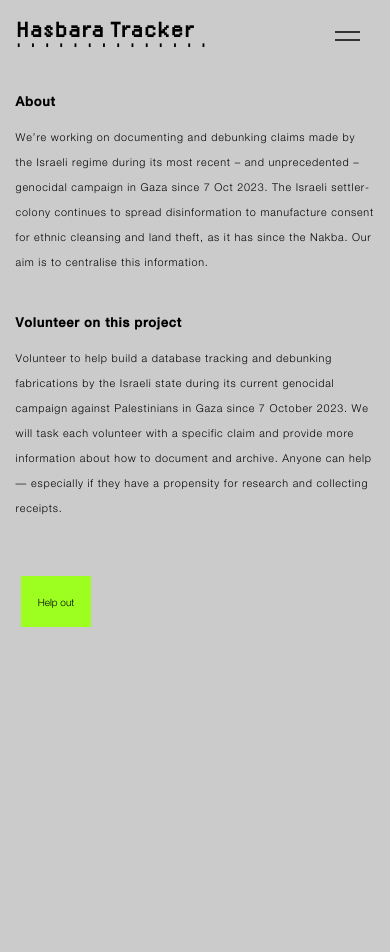
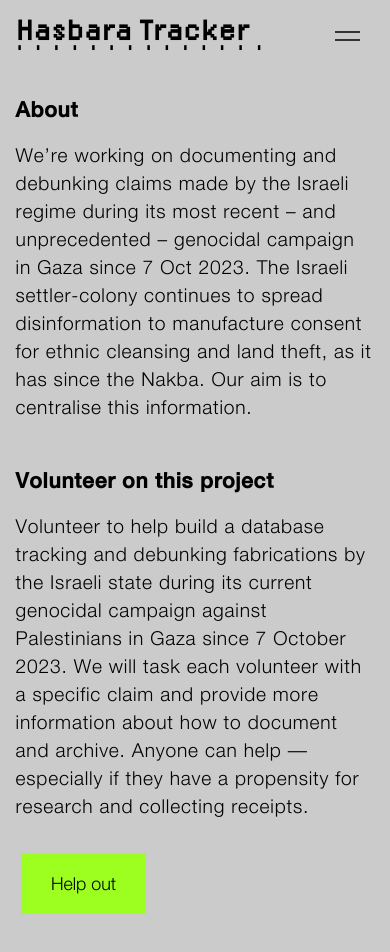
Before and after one commit to tamtzekin/hasbara-tracker, a React (Create React App) app: page / in a window 390 px wide. Shown: the top 952 px of the page. Before the commit the page ends 844 px from the top, so only its background shows below. Built offline with nearby package versions, Linux system fonts and the light colour scheme.

Commit message:
bigger font, menu styling

```diff
--- a/src/App.css
+++ b/src/App.css
@@ -197,7 +197,7 @@ button.dotted {
       right: 6%;
       text-align: right;
       position: absolute;
-      font-size: 0.9em;
+      font-size: 1.2em;
       font-family: 'Helvetica Neue Light', Helvetica, sans-serif;
     }
 
@@ -228,9 +228,9 @@ button.dotted {
     }
 
     .content-container {
-        font-size: 0.9em;
+        font-size: 1.2em;
         margin: 15% 4% 0 -17%;
-        line-height: 25px;
+        line-height: 28px;
     }
 
     .filters {
@@ -254,8 +254,8 @@ button.dotted {
     }
 
     h2 {
-        font-size: 1.2em;
-        position: sticky;
+        font-size: 1.1em;
+        /* position: sticky; */
     }
 
     .navbar {
--- a/src/components/ClaimPage.css
+++ b/src/components/ClaimPage.css
@@ -256,10 +256,6 @@ table.a::selection {
         z-index: 1; /* makes the a link text hide under the video, on mobile*/
     }
 
-    body {
-        font-size: 0.75em;
-    }
-
     .claim-header-container {
         position: fixed;
         left: 0;
@@ -352,7 +348,7 @@ table.a::selection {
 
     .arrow-menu {
         margin-top: -15%;
-        font-size: 2.2em;
+        font-size: 2.7em;
         margin-bottom: 15px;
     }
 
--- a/src/components/Homepage.js
+++ b/src/components/Homepage.js
@@ -34,7 +34,6 @@ const Homepage = () => {
             <h2>Volunteer on this project</h2>
             <span className="home-text">Volunteer to help build a database tracking and debunking fabrications by the Israeli state during its current genocidal campaign against Palestinians in Gaza since 7 October 2023. We will task each volunteer with a specific claim and provide more information about how to document and archive. Anyone can help — especially if they have a propensity for research and collecting receipts.</span><br />
             <br />
-            <br />
             <Link to="/volunteer"><button className="btn-green">Help out</button></Link>
 
         </span>
```
